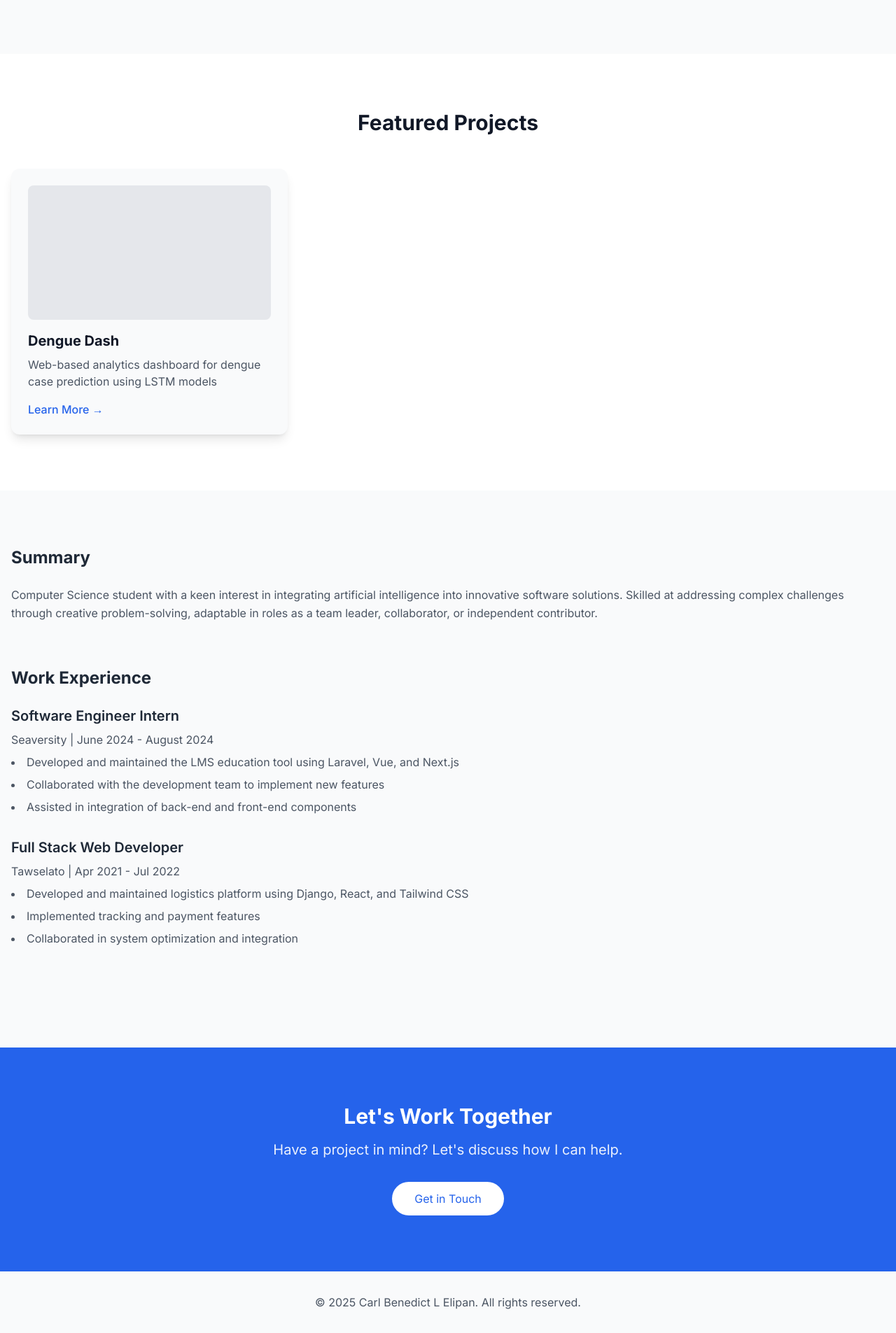
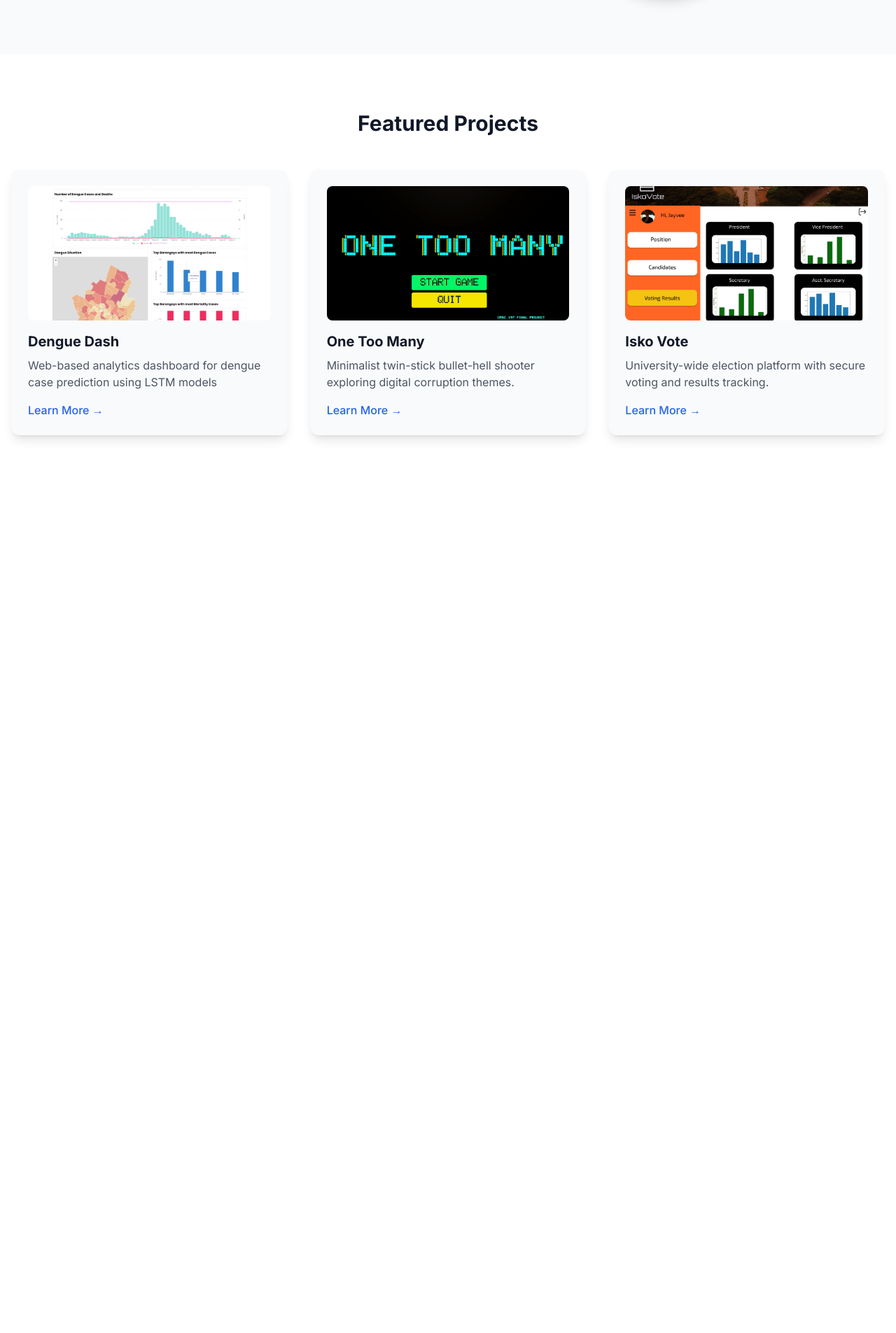
Before and after one commit to HENERALPEPITO/portfolio-website, a Next.js app: page / in a window 1280 px wide. Shown: the part 404-2309 px from the top of the page at 70% size. After the commit the page ends 1106 px from the top, so only its background shows below. Built offline with nearby package versions, Linux system fonts and the light colour scheme.

Commit message:
update: images

```diff
--- a/src/app/contact/page.tsx
+++ b/src/app/contact/page.tsx
@@ -13,6 +13,7 @@ export default function Contact() {
               </p>
 
               <div className="space-y-6">
+                {/* Email */}
                 <div className="flex items-center space-x-4">
                   <div className="w-12 h-12 bg-blue-100 dark:bg-blue-900 rounded-full flex items-center justify-center">
                     <span className="text-2xl">📧</span>
@@ -28,6 +29,7 @@ export default function Contact() {
                   </div>
                 </div>
 
+                {/* Phone */}
                 <div className="flex items-center space-x-4">
                   <div className="w-12 h-12 bg-blue-100 dark:bg-blue-900 rounded-full flex items-center justify-center">
                     <span className="text-2xl">📱</span>
@@ -43,6 +45,7 @@ export default function Contact() {
                   </div>
                 </div>
 
+                {/* LinkedIn */}
                 <div className="flex items-center space-x-4">
                   <div className="w-12 h-12 bg-blue-100 dark:bg-blue-900 rounded-full flex items-center justify-center">
                     <span className="text-2xl">💼</span>
@@ -50,7 +53,7 @@ export default function Contact() {
                   <div>
                     <h3 className="text-lg font-semibold text-gray-900 dark:text-white">LinkedIn</h3>
                     <a
-                      href="#"
+                      href="https://www.linkedin.com/in/carl-benedict-elipan-73805b280/"
                       className="text-blue-600 hover:text-blue-700"
                       target="_blank"
                       rel="noopener noreferrer"
@@ -59,9 +62,28 @@ export default function Contact() {
                     </a>
                   </div>
                 </div>
+
+                {/* GitHub */}
+                <div className="flex items-center space-x-4">
+                  <div className="w-12 h-12 bg-gray-200 dark:bg-gray-700 rounded-full flex items-center justify-center">
+                    <span className="text-2xl">🐙</span>
+                  </div>
+                  <div>
+                    <h3 className="text-lg font-semibold text-gray-900 dark:text-white">GitHub</h3>
+                    <a
+                      href="https://github.com/HENERALPEPITO"
+                      className="text-blue-600 hover:text-blue-700"
+                      target="_blank"
+                      rel="noopener noreferrer"
+                    >
+                      View My GitHub
+                    </a>
+                  </div>
+                </div>
               </div>
             </div>
 
+            {/* Contact Form */}
             <div className="bg-white dark:bg-gray-800 rounded-xl p-8 shadow-lg">
               <h2 className="text-2xl font-bold mb-6 text-gray-900 dark:text-white">Send a Message</h2>
               <form className="space-y-6">
--- a/src/app/globals.css
+++ b/src/app/globals.css
@@ -1,3 +1,6 @@
+@import "~slick-carousel/slick/slick.css";
+@import "~slick-carousel/slick/slick-theme.css";
+
 @tailwind base;
 @tailwind components;
 @tailwind utilities;
--- a/src/app/page.tsx
+++ b/src/app/page.tsx
@@ -28,9 +28,17 @@ export default function Home() {
             </Link>
           </div>
         </div>
-        <div className="md:w-1/2">
-          {/* Profile Placeholder */}
-          <div className="w-64 h-64 mx-auto bg-gray-200 dark:bg-gray-800 rounded-full"></div>
+
+        {/* Profile Image */}
+        <div className="md:w-1/2 flex justify-center">
+          <Image
+            src="/images/profile.jpg"
+            alt="Carl Benedict Profile"
+            width={256}
+            height={256}
+            className="rounded-full shadow-lg"
+            priority
+          />
         </div>
       </section>
 
@@ -41,9 +49,16 @@ export default function Home() {
             Featured Projects
           </h2>
           <div className="grid md:grid-cols-2 lg:grid-cols-3 gap-8">
-            {/* Example Project Card */}
+            {/* Dengue Dash */}
             <div className="bg-gray-50 dark:bg-gray-700 rounded-xl p-6 shadow-lg">
-              <div className="h-48 bg-gray-200 dark:bg-gray-600 rounded-lg mb-4"></div>
+              <div className="h-48 w-full relative mb-4">
+                <Image
+                  src="/images/DengueDash/home_page.png"
+                  alt="Dengue Dash"
+                  fill
+                  className="object-cover rounded-lg"
+                />
+              </div>
               <h3 className="text-xl font-bold mb-2 text-gray-900 dark:text-white">
                 Dengue Dash
               </h3>
@@ -57,70 +72,59 @@ export default function Home() {
                 Learn More →
               </Link>
             </div>
+
+            {/* One Too Many */}
+            <div className="bg-gray-50 dark:bg-gray-700 rounded-xl p-6 shadow-lg">
+              <div className="h-48 w-full relative mb-4">
+                <Image
+                  src="/images/OneTooMany/OneTooMany.png"
+                  alt="One Too Many"
+                  fill
+                  className="object-cover rounded-lg"
+                />
+              </div>
+              <h3 className="text-xl font-bold mb-2 text-gray-900 dark:text-white">
+                One Too Many
+              </h3>
+              <p className="text-gray-600 dark:text-gray-300 mb-4">
+                Minimalist twin-stick bullet-hell shooter exploring digital corruption themes.
+              </p>
+              <Link
+                href="/projects#one-too-many"
+                className="text-blue-600 hover:text-blue-700 font-medium inline-flex items-center"
+              >
+                Learn More →
+              </Link>
+            </div>
+
+            {/* Isko Vote */}
+            <div className="bg-gray-50 dark:bg-gray-700 rounded-xl p-6 shadow-lg">
+              <div className="h-48 w-full relative mb-4">
+                <Image
+                  src="/images/IskoVote/VotingResults.png"
+                  alt="Isko Vote"
+                  fill
+                  className="object-cover rounded-lg"
+                />
+              </div>
+              <h3 className="text-xl font-bold mb-2 text-gray-900 dark:text-white">
+                Isko Vote
+              </h3>
+              <p className="text-gray-600 dark:text-gray-300 mb-4">
+                University-wide election platform with secure voting and results tracking.
+              </p>
+              <Link
+                href="/projects#isko-vote"
+                className="text-blue-600 hover:text-blue-700 font-medium inline-flex items-center"
+              >
+                Learn More →
+              </Link>
+            </div>
           </div>
         </div>
       </section>
 
-      {/* Summary, Work Experience, Projects, Skills, Education */}
-      <main className="container mx-auto px-4 py-20 flex-1">
-        {/* Summary */}
-        <section className="mb-16">
-          <h2 className="text-2xl font-bold mb-6 text-gray-800 dark:text-white">Summary</h2>
-          <p className="text-gray-600 dark:text-gray-300 leading-relaxed">
-            Computer Science student with a keen interest in integrating artificial intelligence
-            into innovative software solutions. Skilled at addressing complex challenges through
-            creative problem-solving, adaptable in roles as a team leader, collaborator, or
-            independent contributor.
-          </p>
-        </section>
-
-        {/* Work Experience */}
-        <section className="mb-16">
-          <h2 className="text-2xl font-bold mb-6 text-gray-800 dark:text-white">Work Experience</h2>
-          <div className="mb-8">
-            <h3 className="text-xl font-semibold mb-2 text-gray-800 dark:text-white">Software Engineer Intern</h3>
-            <p className="text-gray-600 dark:text-gray-400 mb-2">Seaversity | June 2024 - August 2024</p>
-            <ul className="list-disc list-inside text-gray-600 dark:text-gray-300 space-y-2">
-              <li>Developed and maintained the LMS education tool using Laravel, Vue, and Next.js</li>
-              <li>Collaborated with the development team to implement new features</li>
-              <li>Assisted in integration of back-end and front-end components</li>
-            </ul>
-          </div>
-          <div>
-            <h3 className="text-xl font-semibold mb-2 text-gray-800 dark:text-white">Full Stack Web Developer</h3>
-            <p className="text-gray-600 dark:text-gray-400 mb-2">Tawselato | Apr 2021 - Jul 2022</p>
-            <ul className="list-disc list-inside text-gray-600 dark:text-gray-300 space-y-2">
-              <li>Developed and maintained logistics platform using Django, React, and Tailwind CSS</li>
-              <li>Implemented tracking and payment features</li>
-              <li>Collaborated in system optimization and integration</li>
-            </ul>
-          </div>
-        </section>
-
-        {/* Projects, Skills, Education (same as you had, but properly nested inside <main>) */}
-        {/* ... copy over your project cards and education here ... */}
-      </main>
-
-      {/* Contact CTA */}
-      <section className="bg-blue-600 text-white py-20">
-        <div className="container mx-auto px-4 text-center">
-          <h2 className="text-3xl font-bold mb-4">Let&#39;s Work Together</h2>
-          <p className="text-xl mb-8 opacity-90">
-            Have a project in mind? Let&#39;s discuss how I can help.
-          </p>
-          <Link
-            href="/contact"
-            className="px-8 py-3 bg-white text-blue-600 rounded-full hover:bg-gray-100 transition-colors inline-block"
-          >
-            Get in Touch
-          </Link>
-        </div>
-      </section>
-
-      {/* Footer */}
-      <footer className="container mx-auto px-4 py-8 text-center text-gray-600 dark:text-gray-400">
-        © {new Date().getFullYear()} Carl Benedict L Elipan. All rights reserved.
-      </footer>
+      {/* ... keep rest of your content the same ... */}
     </div>
   );
 }
--- a/src/app/projects/page.tsx
+++ b/src/app/projects/page.tsx
@@ -1,7 +1,5 @@
 "use client";
 import Slider from "react-slick";
-import "slick-carousel/slick/slick.css";
-import "slick-carousel/slick/slick-theme.css";
 
 export default function Projects() {
   const sliderSettings = {
```
Also changed, not shown: public/images/profile.jpg (added), public/images/profile.png (added).
